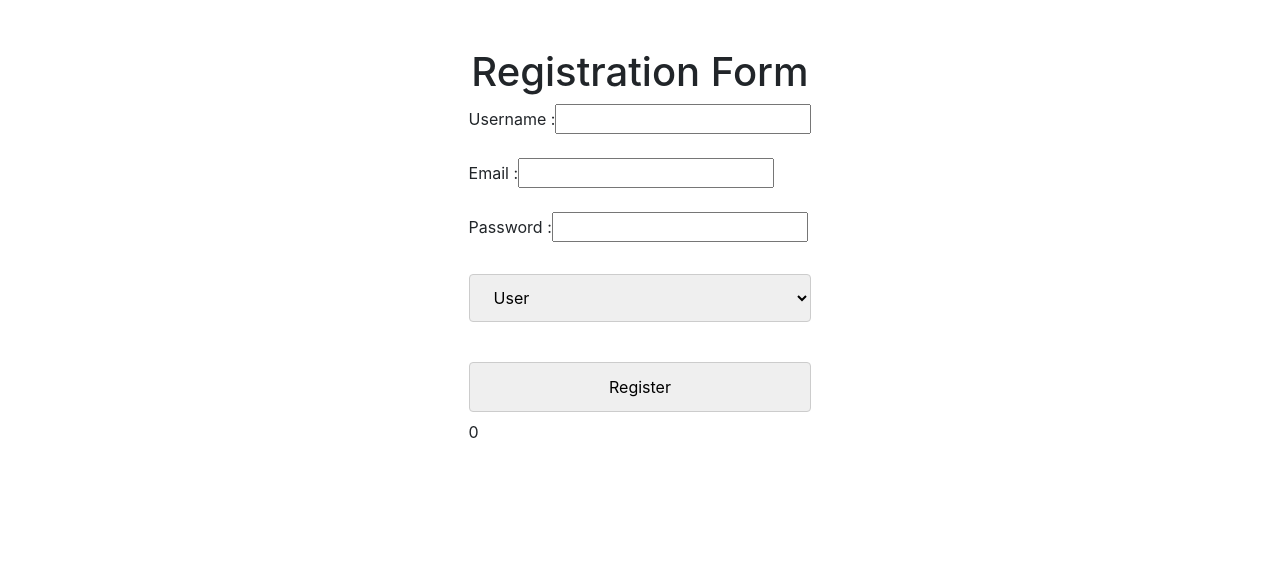
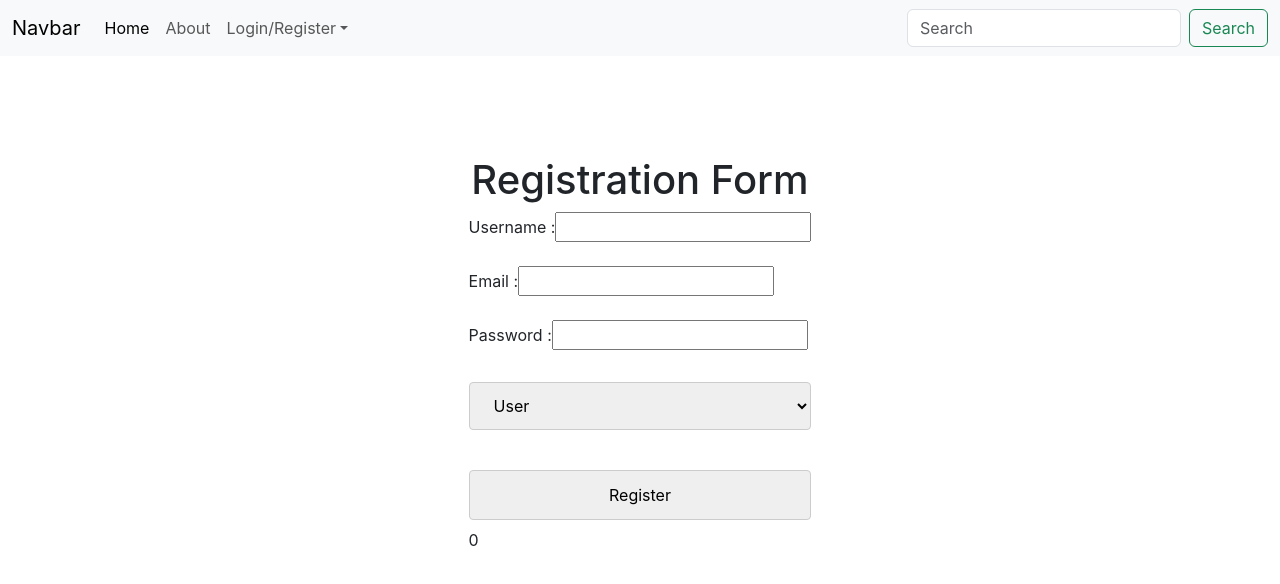
Before and after one commit to AyushSavaliya18/React_JS, a React (Create React App) app in the folder ayush/: page /registration in a window 1280 px wide. Shown: the top 584 px of the page. Built offline with nearby package versions, Linux system fonts and the light colour scheme; the HTML template or start-up script is replaced by a standard one.

Commit message:
all routing and editing done

```diff
--- a/ayush/src/App.css
+++ b/ayush/src/App.css
@@ -36,3 +36,33 @@
     transform: rotate(360deg);
   }
 }
+.form {
+  display: flex;
+  flex-direction: column;
+  justify-content: center;
+  align-items: center;
+}
+
+h1 {
+  margin-top: 100px;
+}
+
+select {
+  width: 100%;
+  padding: 12px 20px;
+  margin: 8px 0;
+  display: inline-block;
+  border: 1px solid #ccc;
+  border-radius: 4px;
+  box-sizing: border-box;
+}
+
+.button {
+  width: 100%;
+  padding: 12px 20px;
+  margin: 8px 0;
+  display: inline-block;
+  border: 1px solid #ccc;
+  border-radius: 4px;
+  box-sizing: border-box;
+}
--- a/ayush/src/component/About.js
+++ b/ayush/src/component/About.js
@@ -1,12 +1,12 @@
-import React from 'react'
-
+import React from "react";
+import Nav from "./Nav";
 function About() {
   return (
     <div>
-      About
-
+      <Nav />
+      <h2>About Pages</h2>
     </div>
-  )
+  );
 }
 
-export default About
+export default About;
--- a/ayush/src/component/Home.js
+++ b/ayush/src/component/Home.js
@@ -5,8 +5,7 @@ function home() {
   return (
     <div>
       <Nav />
-      <h1>Home</h1>
-
+      <h1>This ia Home Page</h1>
     </div>
   );
 }
--- a/ayush/src/component/Login.js
+++ b/ayush/src/component/Login.js
@@ -1,5 +1,5 @@
 import React, {useState} from "react";
-
+import Nav from "./Nav";
 // Define the Login component
 function Login() {
   // State for storing form data (email and password)
@@ -48,7 +48,9 @@ function Login() {
   };
 
   return (
-    <div className="form">
+    <div>
+      <Nav />
+      <div className="form">
       <h1>Login Form</h1>
       {/* Display the message if available */}
       {/* Form for user login */}
@@ -83,6 +85,7 @@ function Login() {
       <h3>
         Don't have an account? <a href="./registration">Register</a>
       </h3>
+      </div>
     </div>
   );
 }
--- a/ayush/src/component/Registration.js
+++ b/ayush/src/component/Registration.js
@@ -1,5 +1,6 @@
 import React from "react"; // Import React to use JSX and React hooks
 import {useState} from "react"; // Import the useState hook to manage state
+import Nav from "./Nav"; // Import the Nav component
 
 function Registration() {
   // State to hold form data (username, email, password, role)
@@ -56,9 +57,9 @@ function Registration() {
   };
 
   return (
+    <div>
+      <Nav />
       <div className="form">
-      <br />
-      <br />
         <h1>Registration Form</h1>
         {/* Display the form title */}
         {/* Conditionally render the message (if it's set, display it) */}
@@ -110,9 +111,14 @@ function Registration() {
           <br />
           <br />
           {/* Submit button */}
-        <button type="submit" className="button">Register</button> {/* Submit form on click */}
-        {message && <p>{message}</p>}<br/>
+          <button type="submit" className="button">
+            Register
+          </button>{" "}
+          {/* Submit form on click */}
+          {message && <p>{message}</p>}
+          <br />
         </form>
+      </div>
     </div>
   );
 }
--- a/ayush/src/index.css
+++ b/ayush/src/index.css
@@ -11,29 +11,3 @@ code {
   font-family: source-code-pro, Menlo, Monaco, Consolas, 'Courier New',
     monospace;
 }
-
-.form {
-  display: flex;
-  flex-direction: column;
-  justify-content: center;
-  align-items: center;
-}
-
-select {
-  width: 100%;
-  padding: 12px 20px;
-  margin: 8px 0;
-  display: inline-block;
-  border: 1px solid #ccc;
-  border-radius: 4px;
-  box-sizing: border-box;
-}
-.button{
-  width: 100%;
-  padding: 12px 20px;
-  margin: 8px 0;
-  display: inline-block;
-  border: 1px solid #ccc;
-  border-radius: 4px;
-  box-sizing: border-box;
-}
```
Lines whose indentation alone changed are shown as unchanged.
